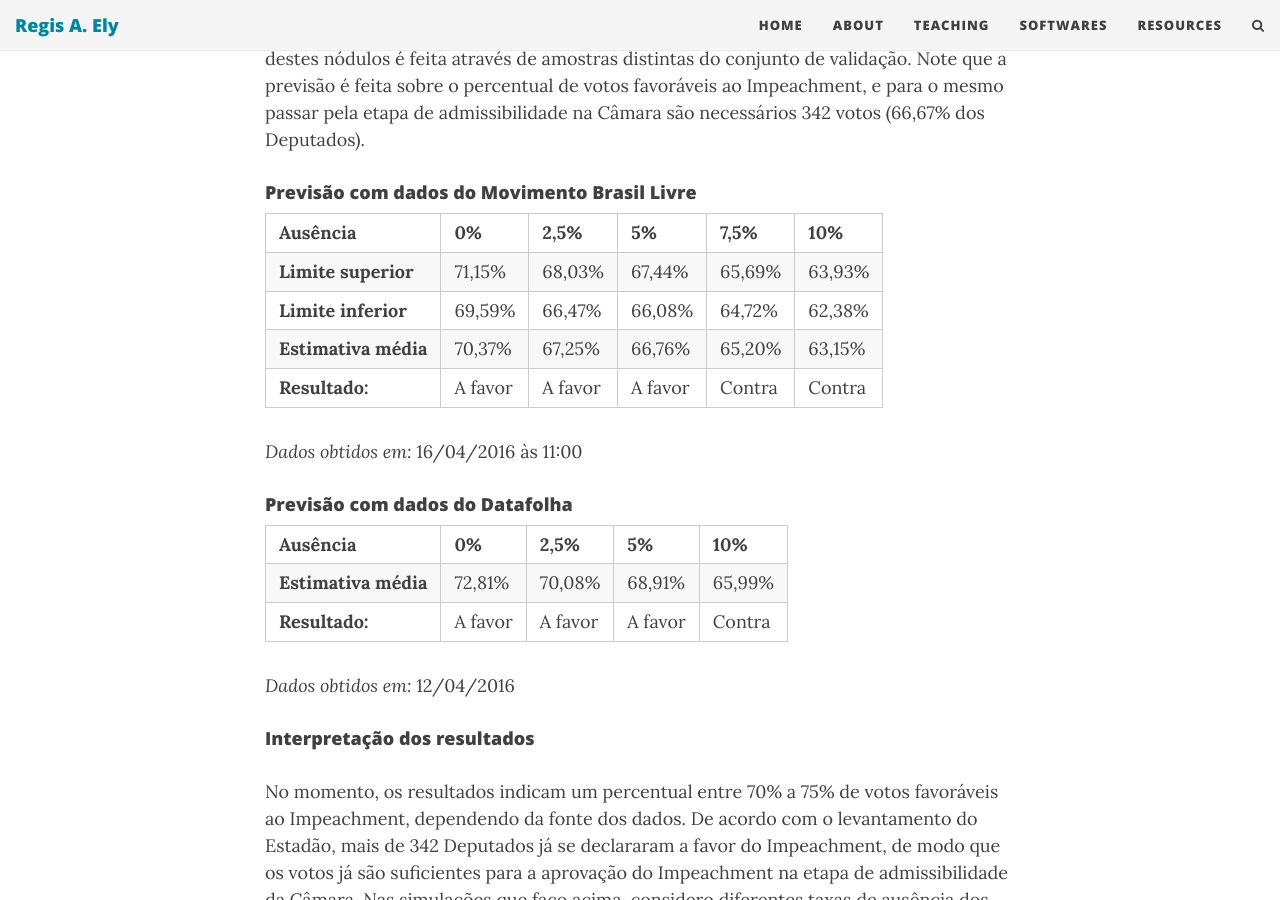
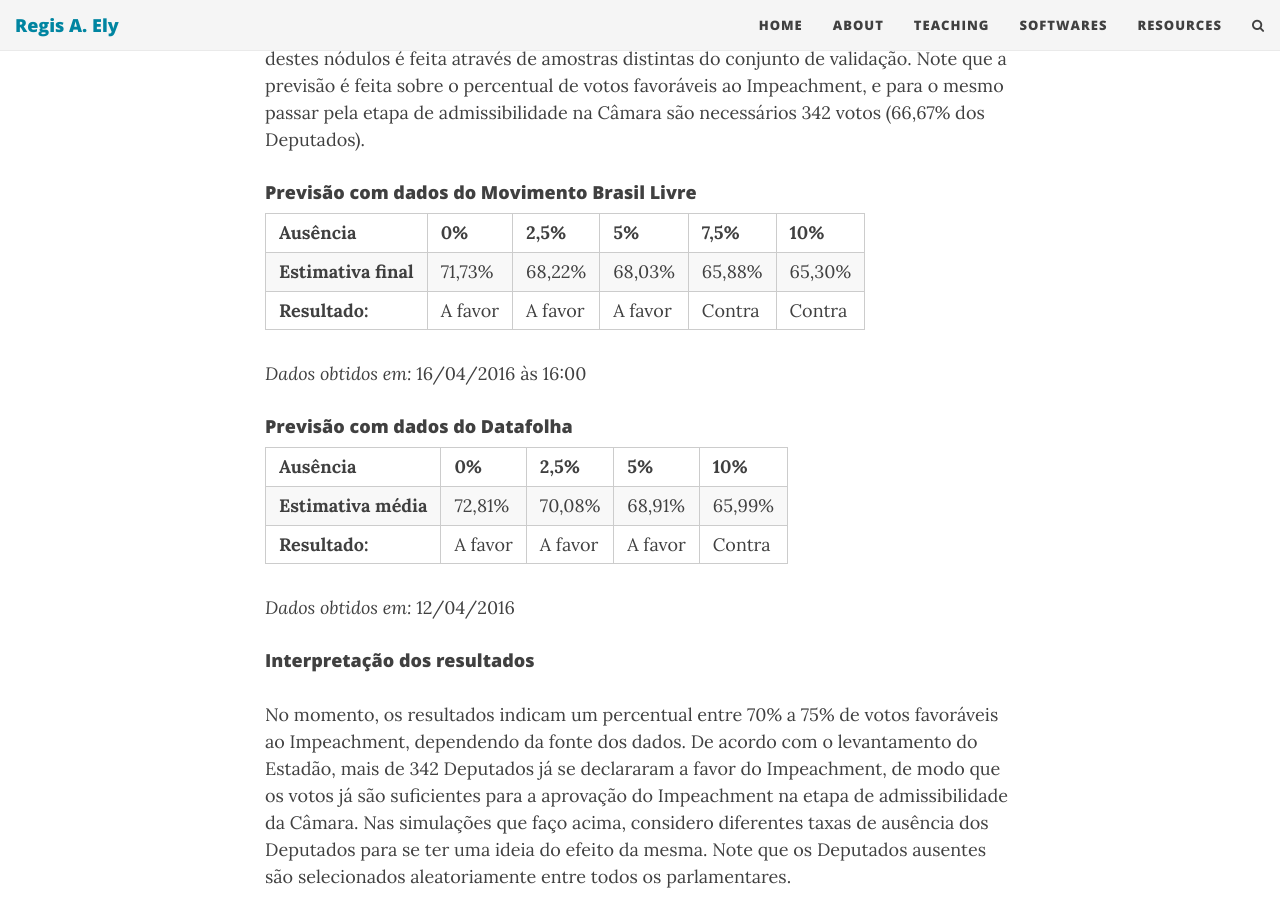
Before and after one commit to regisely/regisely.github.io, a Jekyll site: the page built from _posts/2016-04-01-impeachment.md, in a window 1280 px wide and 900 px high, scrolled down 491 px. Built offline with Jekyll 4.4.1, drawn with Linux system fonts in a browser that asks for light colours; nearby versions of some CDN libraries; comment, search, counter and statistics services are not loaded.

Commit message:
Update post

```diff
--- a/_posts/2016-04-01-impeachment.md
+++ b/_posts/2016-04-01-impeachment.md
@@ -13,12 +13,10 @@ Nas tabelas abaixo, a estimativa média do percentual de Deputados favoráveis a
 #### Previsão com dados do Movimento Brasil Livre
 
 | **Ausência** | **0%** | **2,5%** | **5%** | **7,5%** | **10%** |
-| **Limite superior** | 71,15% | 68,03% | 67,44% | 65,69% | 63,93% |
-| **Limite inferior** | 69,59% | 66,47% | 66,08% | 64,72% | 62,38% |
-| **Estimativa média** | 70,37% | 67,25% | 66,76% | 65,20% | 63,15% |
+| **Estimativa final** | 71,73% | 68,22% | 68,03% | 65,88% | 65,30% |
 | **Resultado:** | A favor | A favor | A favor | Contra | Contra |
 
-*Dados obtidos em:* 16/04/2016 às 11:00
+*Dados obtidos em:* 16/04/2016 às 16:00
 
 #### Previsão com dados do Datafolha
 
```
